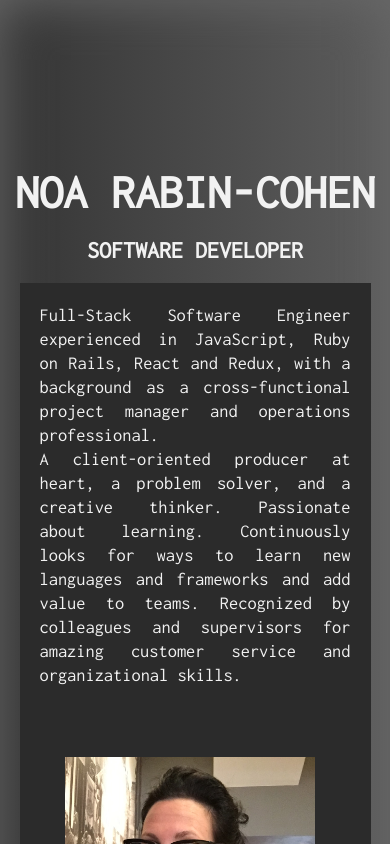
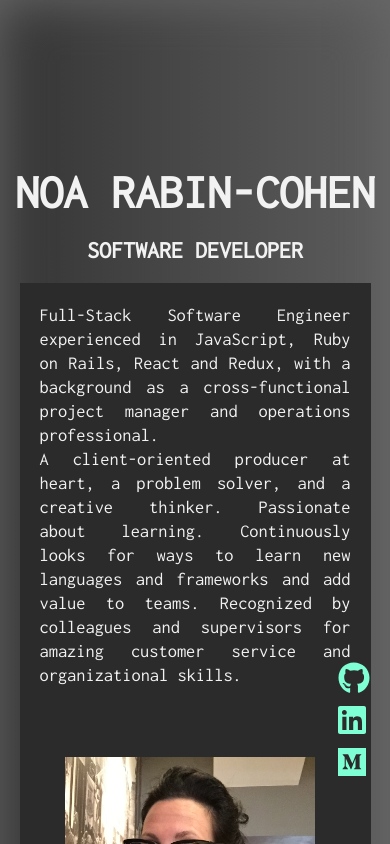
Before and after one commit to cohenoa33/portfolio, a React (Create React App) app: page / in a window 390 px wide. Shown: the top 844 px of the page. Built offline with nearby package versions, Linux system fonts and the light colour scheme.

Commit message:
cjanged social icon to be responsive

```diff
--- a/src/App.css
+++ b/src/App.css
@@ -29,14 +29,26 @@
   font-size: 1.1em;
 }
 
-#navbar a:hover,
-svg:hover {
+#navbar a:hover {
   background-color: #f2f2f2;
   color: #2b2b2b;
 }
 
-a.social-link {
-  padding-right: 10px;
+#social-menu {
+  position: fixed;
+  right: 0;
+  bottom: 0;
+  padding-top: 50px;
+  padding-bottom: 50px;
+  padding-right: 20px;
+  z-index: 2;
+}
+ul#social-menu {
+  list-style: none;
+}
+svg {
+  color: aquamarine;
+  margin-top: 10px;
 }
 
 #about {
@@ -327,13 +339,13 @@ span.description {
   cursor: pointer;
 }
 
-i {
+/* i {
   margin-left: 5px;
 }
 .contact-social {
   margin-top: 20px;
   font-size: 20px;
-}
+} */
 
 @media only screen and (max-width: 760px),
   (min-device-width: 768px) and (max-device-width: 1024px) {
--- a/src/App.js
+++ b/src/App.js
@@ -38,9 +38,9 @@ class App extends React.Component {
             <a href="#projects">Projects</a>
             <a href="#resume">Resume</a>
             <a href="#contact">Contact</a>
-            <Social size="lg" color="#f2f2f2" />
           </div>
           <div className="App">
+            <Social />
             <Home />
             <Skills />
             <Projects />
--- a/src/components/Contact.js
+++ b/src/components/Contact.js
@@ -17,9 +17,9 @@ const Contact = ({ section }) => {
           </a>
         </span>
         <br />
-        <p className="contact-social">
+        {/* <p className="contact-social">
           <Social className="social-link" size="2x" color="white" />
-        </p>
+        </p> */}
       </div>
     </div>
   );
--- a/src/components/Social.js
+++ b/src/components/Social.js
@@ -6,38 +6,39 @@ import {
   faLinkedin,
 } from "@fortawesome/free-brands-svg-icons";
 
-export default function Social({ className, size, color }) {
-  if (!color) color = "white";
+export default function Social() {
+  const size = "2x";
+  const color = "#f2f2f2";
   return (
     <>
-      {/* <span className={className}> */}
+      <ul id="social-menu">
+        <li className="social-menu">
           <a
-        className={className}
             href="https://github.com/cohenoa33"
             target="_blank"
             rel="noreferrer"
           >
             <FontAwesomeIcon icon={faGithub} size={size} color={color} />
           </a>
-      {""}
+        </li>
+        <li>
           <a
-        className={className}
             href="https://www.linkedin.com/in/noa-rabin-cohen"
             target="_blank"
             rel="noreferrer"
           >
             <FontAwesomeIcon icon={faLinkedin} size={size} color={color} />
           </a>
-      {""}
+          <li></li>
           <a
-        className={className}
             href="https://cohenoa33.medium.com/"
             target="_blank"
             rel="noreferrer"
           >
             <FontAwesomeIcon icon={faMedium} size={size} color={color} />
           </a>
-      {/* </span> */}
+        </li>
+      </ul>
     </>
   );
 }
```
Also changed, not shown: src/components/Social copy.js (added, +43 -0 lines), 1 other file (tests, documents, lock files or other folders). Lines whose indentation alone changed are shown as unchanged.
